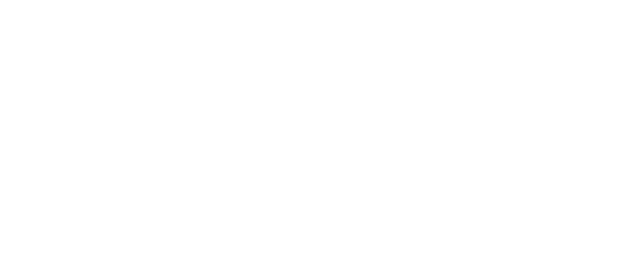
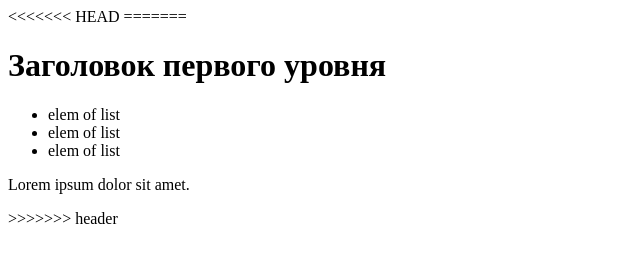
Before and after one commit to webkordins/eee, a plain HTML site: page index.html in a window 1280 px wide. Shown: the whole page, without its empty margins (0-640 px from the left). Drawn offline with Linux system fonts and the light colour scheme.

Commit message:
merge header

```diff
--- a/index.html
+++ b/index.html
@@ -7,6 +7,25 @@
   <title>Document</title>
 </head>
 <body>
+<<<<<<< HEAD
 
+=======
+  <header>
+    <div class="container">
+      <h1>
+        Заголовок первого уровня
+      </h1>
+      <nav>
+        <ul>
+          <li href="#">elem of list</li>
+          <li href="#">elem of list</li>
+          <li href="#">elem of list</li>
+        </ul>
+      </nav>
+      <p>Lorem ipsum dolor sit amet.</p>
+    </div>
+  </header>
+
+>>>>>>> header
 </body>
 </html>
```
